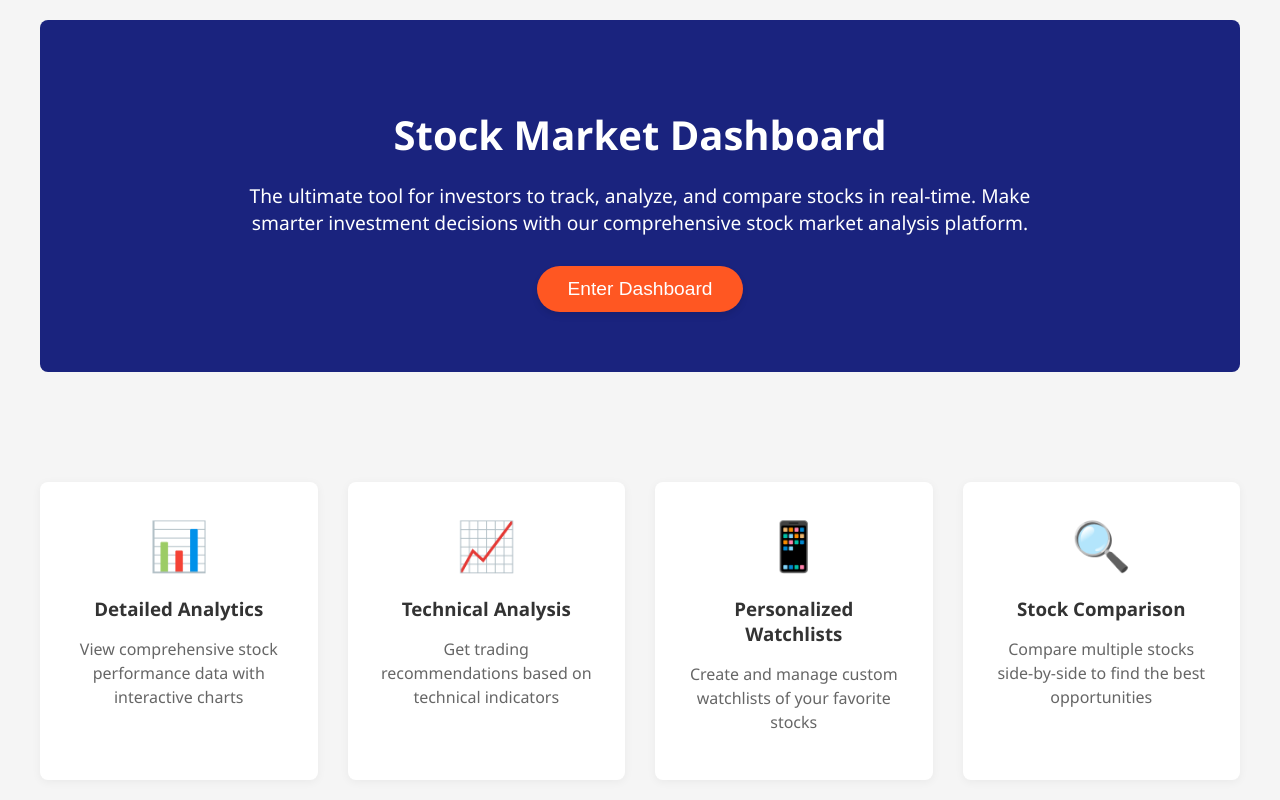
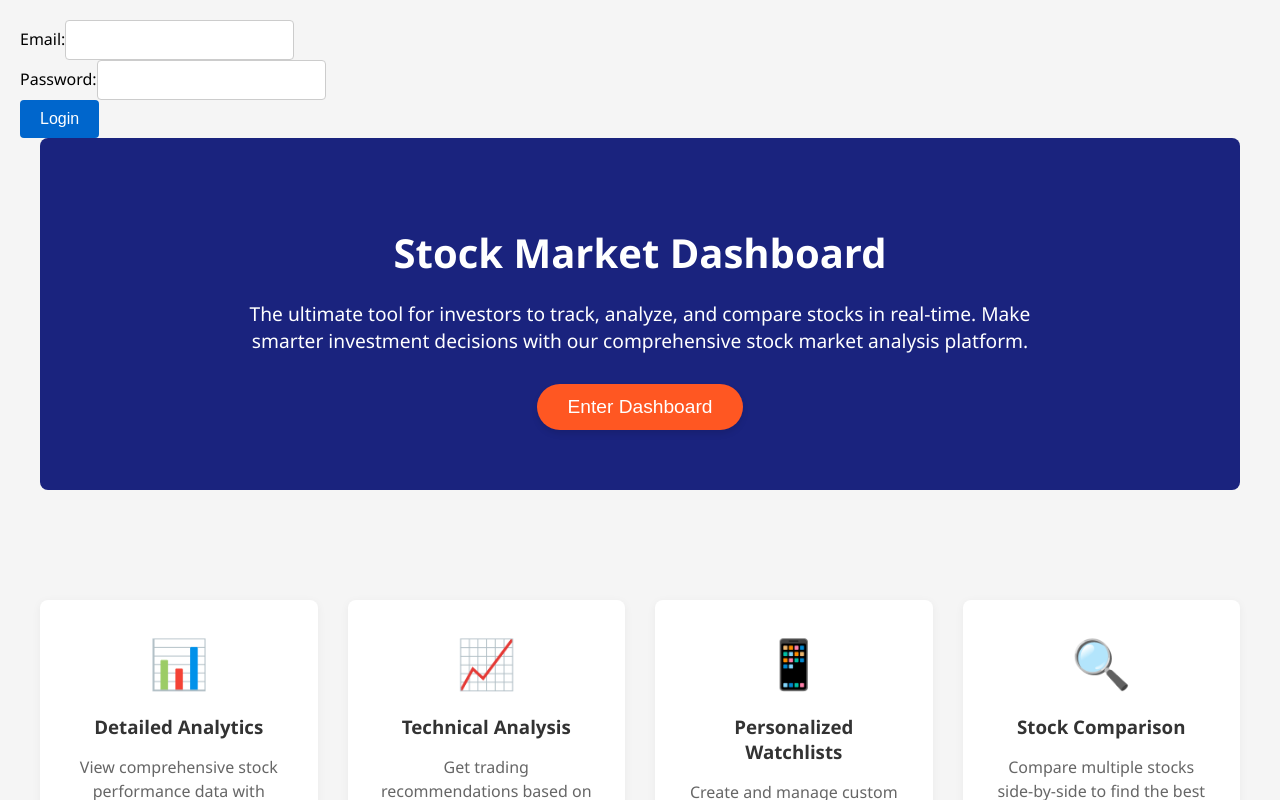
Before and after one commit to pranav6226/stock-market-app, a React (Create React App) app: page / in a window 1280 px wide. Shown: the top 800 px of the page. Built offline with nearby package versions, Linux system fonts and the light colour scheme; no server answers.

Commit message:
feat: Add a simple login form component with email and password fields
- Implemented by Autonomous Coding Agent
- Task: Add a simple login form component with email and password fields
- Generated using Goose AI with Filesystem, GitHub, and Developer extensions

```diff
--- a/src/App.js
+++ b/src/App.js
@@ -146,6 +146,10 @@
   );
 }
 
+// Import the LoginForm component for user authentication
+import LoginForm from './components/LoginForm';
+
+// Main application component handles routing and global state
 function App() {
   const [stockData, setStockData] = useState({});
 
@@ -171,6 +175,8 @@
   return (
     <Router>
       <div className="App">
+        {/* Render the login form component */}
+        <LoginForm />
         <Routes>
           <Route path="/" element={<LandingPage onEnterApp={handleEnterApp} />} />
           <Route path="/dashboard" element={<Dashboard API_URLS={API_URLS} onStockDataChange={setStockData} />} />
--- /dev/null
+++ b/src/components/LoginForm.jsx
@@ -0,0 +1,43 @@
+import React, { useState } from 'react';
+
+function LoginForm() {
+  const [email, setEmail] = useState('');
+  const [password, setPassword] = useState('');
+
+  const handleSubmit = (e) => {
+    e.preventDefault();
+    alert(`Email: ${email}\nPassword: ${password}`);
+  };
+
+  return (
+    <form onSubmit={handleSubmit}>
+      <div>
+        <label>
+          Email:
+          <input
+            type="email"
+            value={email}
+            onChange={e => setEmail(e.target.value)}
+            required
+          />
+        </label>
+      </div>
+
+      <div>
+        <label>
+          Password:
+          <input
+            type="password"
+            value={password}
+            onChange={e => setPassword(e.target.value)}
+            required
+          />
+        </label>
+      </div>
+
+      <button type="submit">Login</button>
+    </form>
+  );
+}
+
+export default LoginForm;
```
